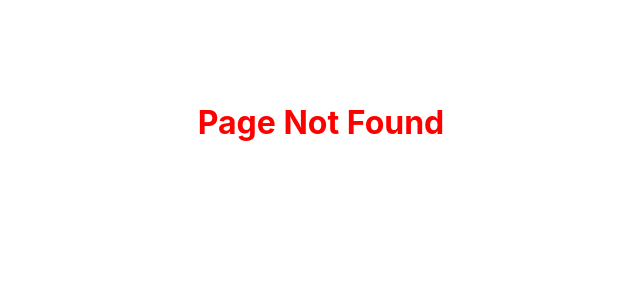
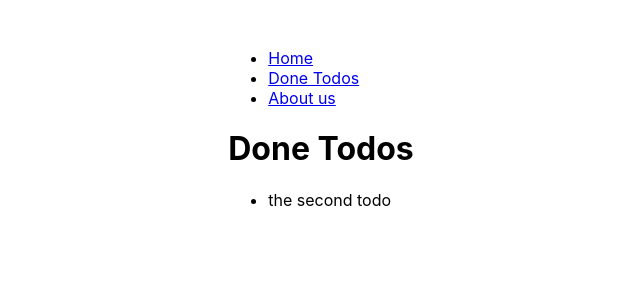
Before and after one commit to Chris-Lee-LEECH3/day10-todo, a React (Create React App) app in the folder my-app/: page /todos-done in a window 1280 px wide. Before the commit this address had no page. Shown: the top 300 px of the page, without its empty margins (319-959 px from the left). Built offline with nearby package versions, Linux system fonts and the light colour scheme.

Commit message:
feat: add DoneListPage

```diff
--- a/my-app/src/layouts/DefaultLayout.jsx
+++ b/my-app/src/layouts/DefaultLayout.jsx
@@ -7,6 +7,9 @@ const DefaultLayout = () => {
         <ul>
           <li>
             <NavLink to={"/"}>Home</NavLink>
+          </li>
+          <li>
+            <NavLink to={"/todos-done"}>Done Todos</NavLink>
           </li>
           <li>
             <NavLink to={"/about"}>About us</NavLink>
--- /dev/null
+++ b/my-app/src/pages/DoneListPage.jsx
@@ -0,0 +1,20 @@
+import React, { useContext } from "react";
+import { TodoContext } from "../contexts/TodoContext";
+
+const DoneListPage = () => {
+  const { state } = useContext(TodoContext);
+  const doneTodos = state?.filter((todo) => todo.done);
+
+  return (
+    <div className="done-list-container">
+      <h1>Done Todos</h1>
+      <ul>
+        {doneTodos.map((todo) => (
+          <li key={todo.id}>{todo.text}</li>
+        ))}
+      </ul>
+    </div>
+  );
+};
+
+export default DoneListPage;
```
Also changed, not shown: my-app/src/routes/Routes.js (+6 -1 lines).
